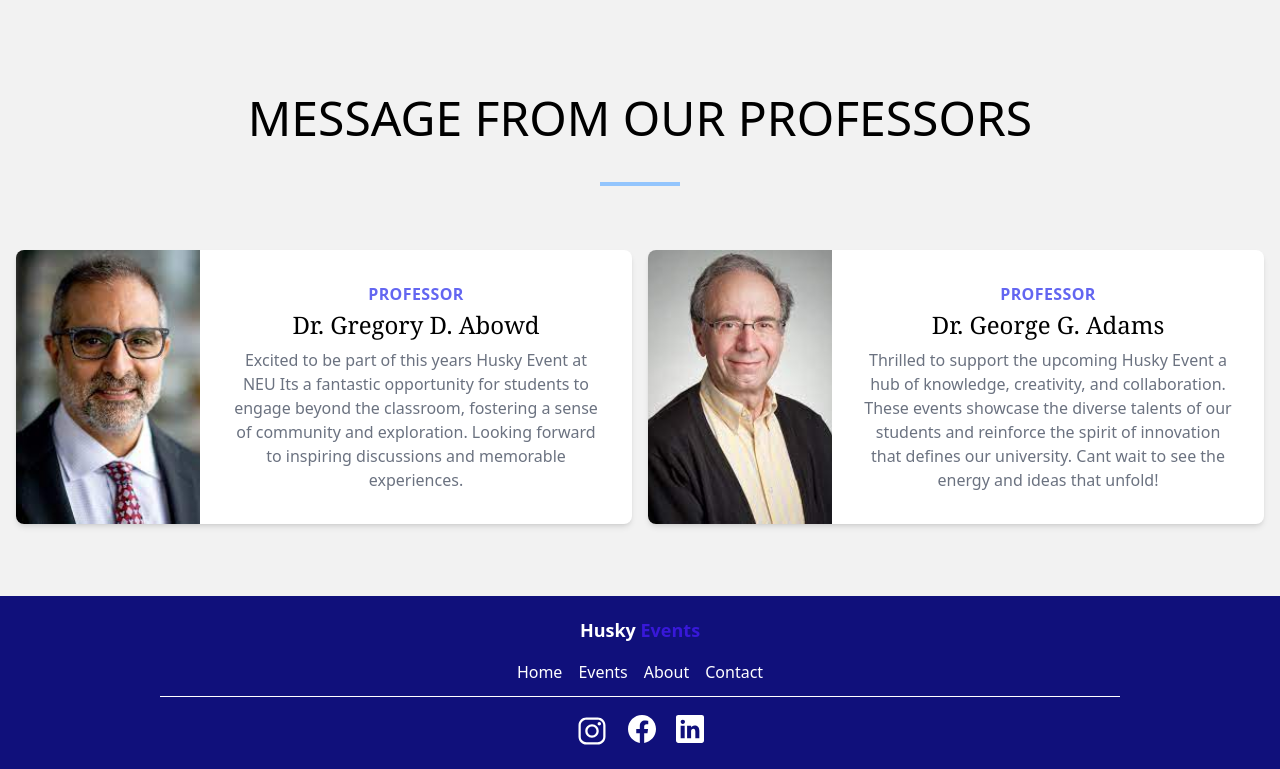
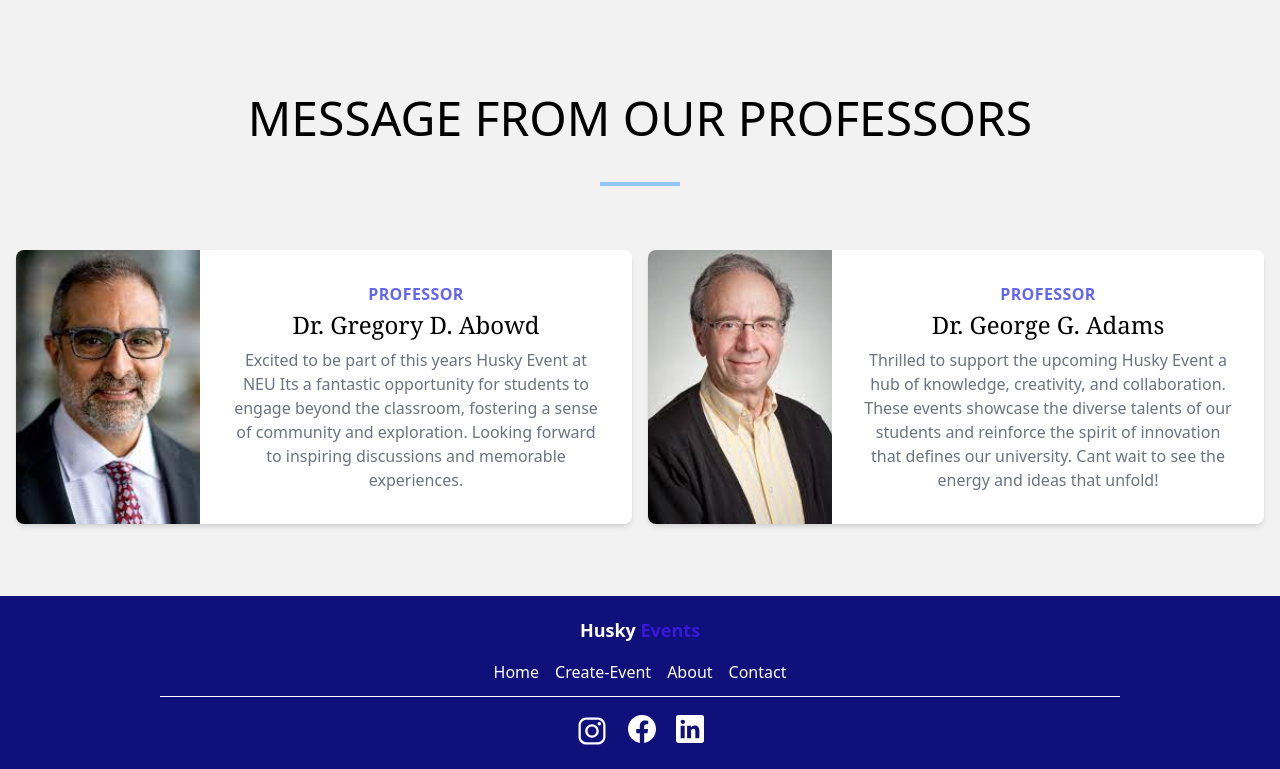
Before and after one commit to Preyash-NEU/husky-events-client, a React (Create React App) app: page /about in a window 1280 px wide. Shown: the part 2632-3401 px from the top of the page. Built offline with nearby package versions, Linux system fonts and the light colour scheme.

Commit message:
made fixes to footer and event form

```diff
--- a/src/components/EventCreation/EventForm.jsx
+++ b/src/components/EventCreation/EventForm.jsx
@@ -95,7 +95,6 @@
   const clearFields = () => {
     setName("");
     setDescription("");
-    setOrganizer("");
     setStartTime("");
     setEndTime("");
     setLocation("");
--- a/src/components/Layout/Footer.jsx
+++ b/src/components/Layout/Footer.jsx
@@ -1,6 +1,7 @@
 import React from "react";
 import { IoLogoInstagram } from "react-icons/io";
 import { IoLogoFacebook, IoLogoLinkedin } from "react-icons/io5";
+import { Link } from "react-router-dom";
 
 const Footer = () => {
   return (
@@ -10,18 +11,18 @@
           Husky<span className="text-primary"> Events</span>
         </div>
         <nav className="flex gap-4">
-          <a href="/" className="text-base">
+          <Link to="/" className="text-base">
             Home
-          </a>
-          <a href="/" className="text-base">
-            Events
-          </a>
-          <a href="/about" className="text-base">  {/* This is the link onClick for about page */}
+          </Link>
+          <Link to="/create-event" className="text-base">
+            Create-Event
+          </Link>
+          <Link to="/about" className="text-base">  {/* This is the link onClick for about page */}
             About
-          </a>
-          <a href="/contact" className="text-base">
+          </Link>
+          <Link to="/contact" className="text-base">
             Contact
-          </a>
+          </Link>
         </nav>
         <div className="w-3/4 bg-white h-[1px] mt-3"></div>
         <div className="flex gap-4 mt-4">
```
